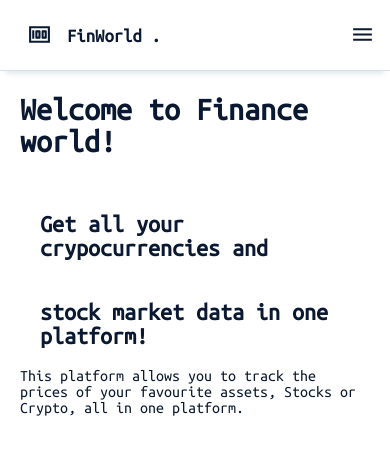
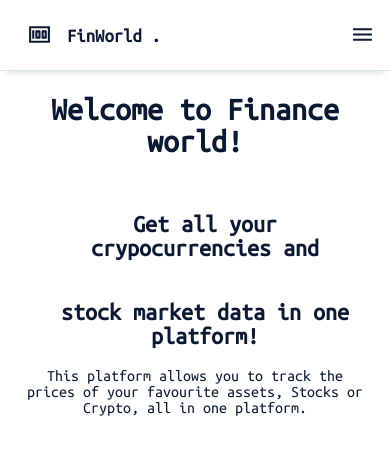
Before and after one commit to MurungaKibaara/finworld, a React (Create React App) app: page / in a window 390 px wide. Shown: the top 449 px of the page. Built offline with nearby package versions, Linux system fonts and the light colour scheme; no server answers.

Commit message:
[Fix web footer]

```diff
--- a/src/components/footer/index.css
+++ b/src/components/footer/index.css
@@ -5,7 +5,7 @@
     font-family: 'Ubuntu Mono', monospace;
 }
 .about {
-    margin: auto;
+    /* margin: auto; */
     width: 100%;
     color: #ffffff;
 }
@@ -23,6 +23,11 @@
     color: #ffffff;
     text-align: center;
     justify-content: center;
+}
+
+.contacts h3 {
+    margin-right: 10%;
+    text-align: center;
 }
 
 .contact-type {
@@ -94,6 +99,10 @@ footer {
         justify-content: center;
         text-align: center;
     }
+
+    .contacts h3 {
+        margin-right: 0%;
+    }
     .contact-type {
         justify-content: center;
         text-align: center;
--- a/src/components/hero/index.css
+++ b/src/components/hero/index.css
@@ -62,7 +62,15 @@
         justify-content: center;
     }
     .hero p {
+        text-align: center;
         margin: auto;
+    }
+    .hero h1 {
+        text-align: center;
+    }
+
+    .hero h2 {
+        text-align: center;
     }
     .hero-image {
         margin: auto;
```
